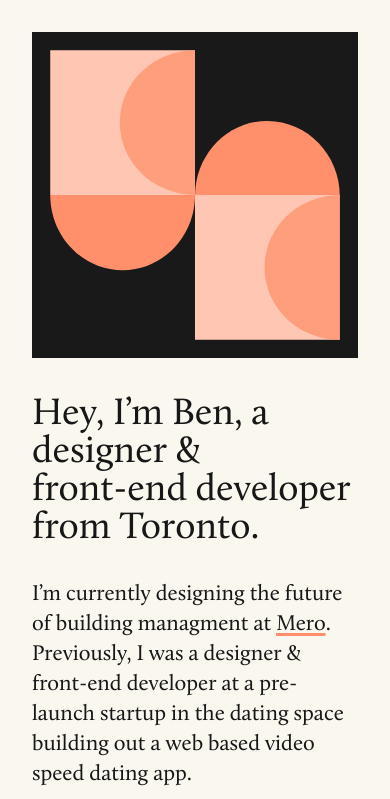
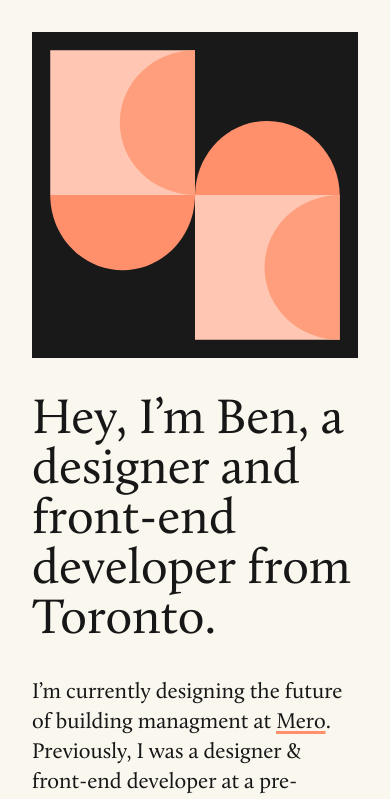
Before and after one commit to BenjaminHoppe/benjaminhoppe.co, a plain HTML site: page index.html in a window 390 px wide. Shown: the top 799 px of the page. Drawn offline with Linux system fonts and the light colour scheme.

Commit message:
minor copy change

```diff
--- a/assets/styles.css
+++ b/assets/styles.css
@@ -61,17 +61,6 @@ img {
   }
 }
 
-@media screen and (max-width: 650px) {
-  .headline {
-    font-size: 38px;
-  }
-}
-
-
-
-
-
-
 /* ------------------------ */
 /* Reset */
 /* ------------------------ */
--- a/index.html
+++ b/index.html
@@ -9,7 +9,7 @@
 <body>
   <div class="mainContainer">
     <img src="assets/shapes.svg" />
-    <p class="headline">Hey, I’m Ben, a designer &</br> front-end developer from Toronto.</p>
+    <p class="headline">Hey, I’m Ben, a designer and</br> front-end developer from Toronto.</p>
     <p class="copy">
       I’m currently designing the future of building managment at <a class="link" target="_blank" href="https://mero.co">Mero</a>. Previously, I was a designer & front-end developer at a pre-launch startup in the dating space building out a web based video speed dating app.
     </br>
```
